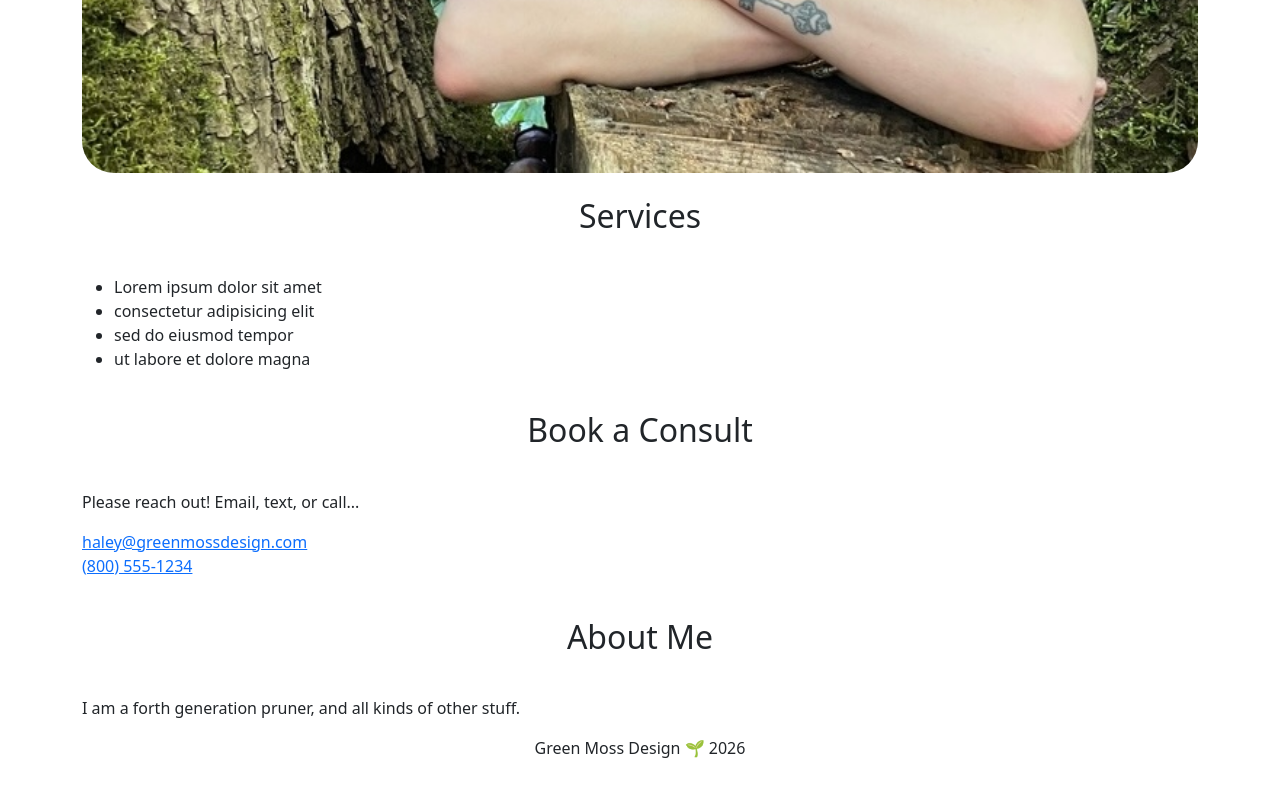
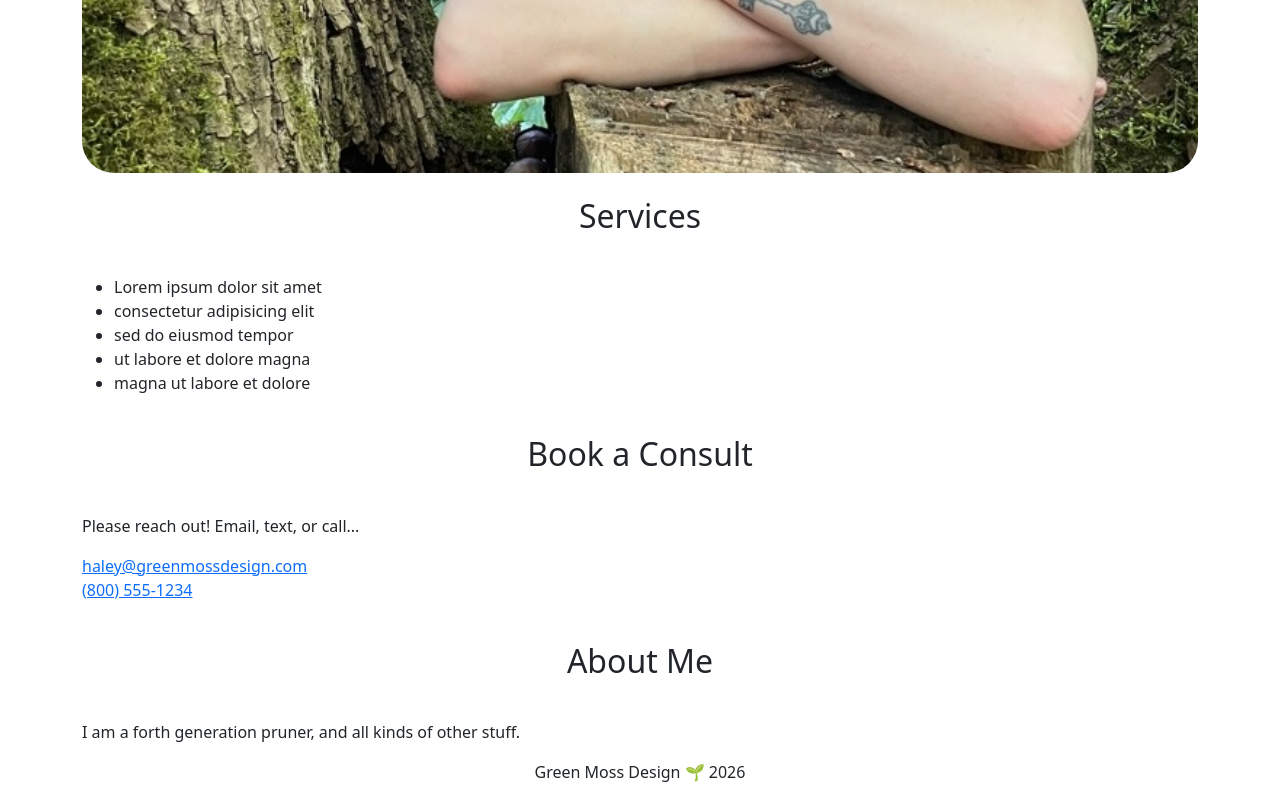
Before and after one commit to eliduke/green-moss-design, a plain HTML site: page index.html in a window 1280 px wide. Shown: the part 834-1634 px from the top of the page. Before the commit the page ends 1610 px from the top, so only its background shows below. Drawn offline with nearby package versions, Linux system fonts and the light colour scheme.

Commit message:
small tweak to initiate deploy

```diff
--- a/index.html
+++ b/index.html
@@ -41,6 +41,7 @@
             <li>consectetur adipisicing elit</li>
             <li>sed do eiusmod tempor</li>
             <li>ut labore et dolore magna</li>
+            <li>magna ut labore et dolore</li>
           </ul>
         </div>
         <div class="lg:col-4 mb-8">
```
